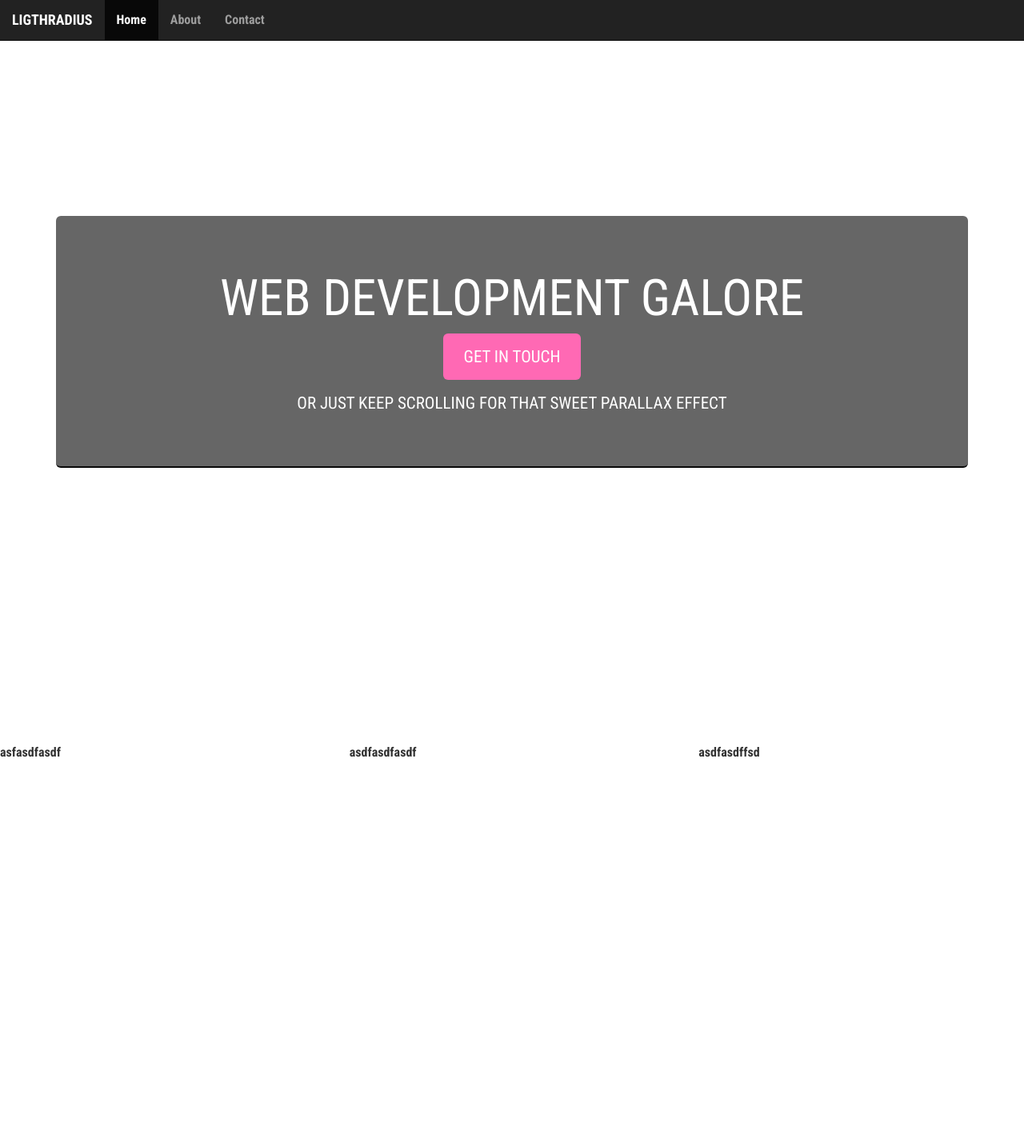
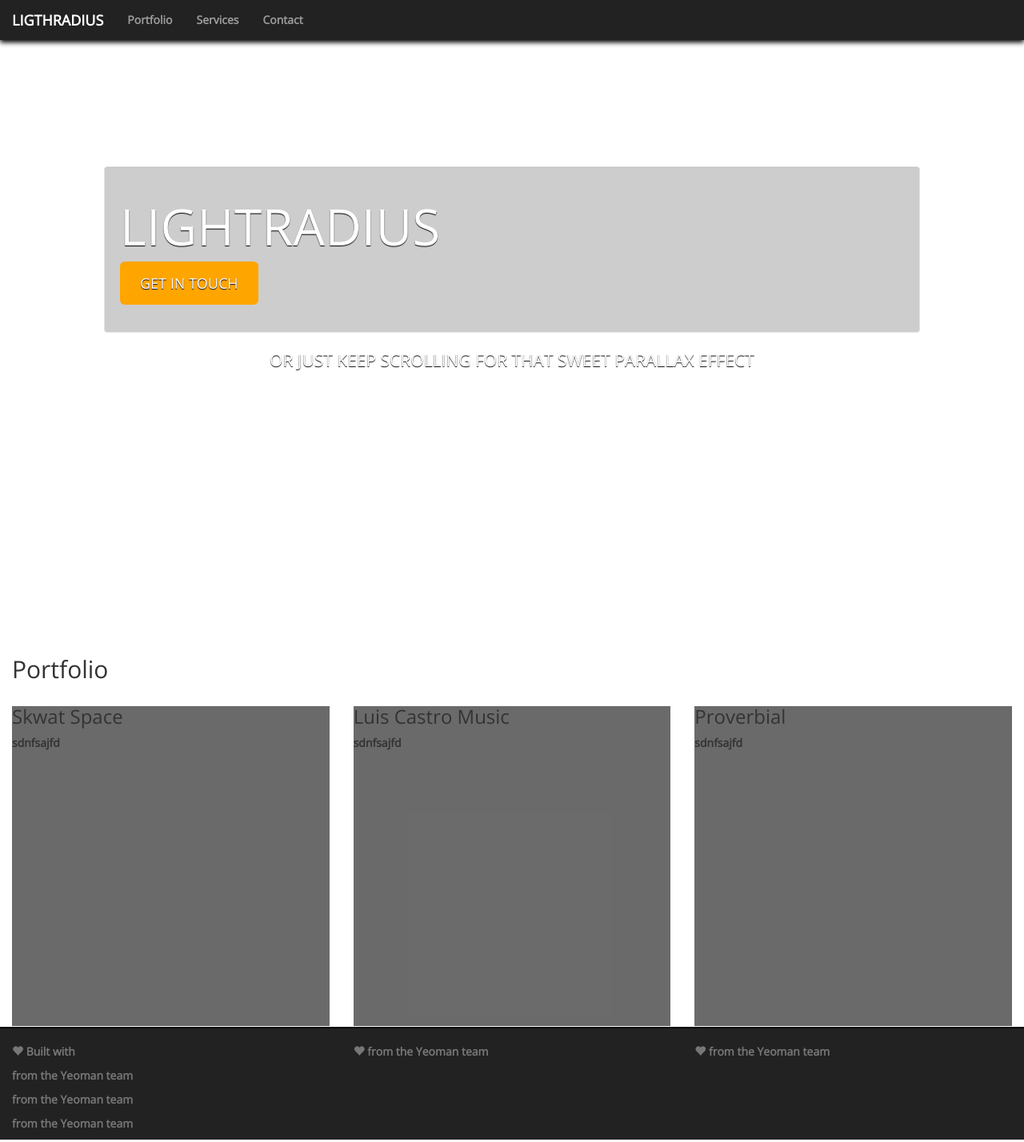
Before and after one commit to lightradius/modoc, a website: page app/index.html at #/about in a window 1280 px wide. Shown: the top 1428 px of the page at 80% size. Drawn offline with nearby package versions, Linux system fonts and the light colour scheme; some packages are replaced by stand-ins of ours; files that its build step writes are made by us from their sources.

Commit message:
Adds placeholder cards for each project

```diff
--- a/app/index.html
+++ b/app/index.html
@@ -2,11 +2,16 @@
 <html class="no-js">
   <head>
     <meta charset="utf-8">
-    <title></title>
+    <title>lightradius | webdevelopment</title>
     <meta name="description" content="">
     <meta name="viewport" content="width=device-width">
     <!-- googlefonts -->
-    <link href='http://fonts.googleapis.com/css?family=Roboto+Condensed:700,400' rel='stylesheet' type='text/css'>
+    <link href='http://fonts.googleapis.com/css?family=Monoton' rel='stylesheet' type='text/css'>
+    <link href='http://fonts.googleapis.com/css?family=Open+Sans:300' rel='stylesheet' type='text/css'>
+    <link href='http://fonts.googleapis.com/css?family=Roboto+Condensed:400' rel='stylesheet' type='text/css'>
+    <link href='http://fonts.googleapis.com/css?family=Roboto+Slab' rel='stylesheet' type='text/css'>
+    <link href='http://fonts.googleapis.com/css?family=Michroma' rel='stylesheet' type='text/css'>
+    <link href='http://fonts.googleapis.com/css?family=Orbitron' rel='stylesheet' type='text/css'>
     <!-- endgooglefonts -->
     <!-- Place favicon.ico and apple-touch-icon.png in the root directory -->
     <!-- build:css(.) styles/vendor.css -->
@@ -16,17 +21,18 @@
     <!-- endbuild -->
     <!-- build:css(.tmp) styles/main.css -->
     <link rel="stylesheet" href="styles/main.css">
+    <link rel="stylesheet" href="styles/typed.css">
+
     <link rel="stylesheet" href="styles/sticky-footer.css">
 
     <!-- endbuild -->
   </head>
-  <body ng-app="modocApp">
+  <body ng-app="modocApp" ng-controller="MainCtrl">
     <!--[if lt IE 7]>
       <p class="browsehappy">You are using an <strong>outdated</strong> browser. Please <a href="http://browsehappy.com/">upgrade your browser</a> to improve your experience.</p>
     <![endif]-->
 
     <!-- Add your site or application content here -->
-    <div class="header">
       <div class="navbar navbar-inverse navbar-fixed-top" role="navigation">
         <div class="container-fluid">
           <div class="navbar-header">
@@ -44,45 +50,92 @@
           <div class="collapse navbar-collapse" id="js-navbar-collapse">
 
             <ul class="nav navbar-nav">
-              <li class="active"><a href="#/">Home</a></li>
-              <li><a ng-href="#/about">About</a></li>
+              <li><a ng-href="#/about">Portfolio</a></li>
+              <li><a ng-href="#/about">Services</a></li>
               <li><a ng-href="#/">Contact</a></li>
             </ul>
           </div>
         </div>
       </div>
-    </div>
 
-    <main class="wrap" class="parallax-container" data-position="top" data-parallax="scroll" data-image-src="./images/bg-lg.png" id="section-1">
-      <div class="container" ng-view=""></div>
-    </main>
+    <main class="wrap parallax-container" data-position="top" data-parallax="scroll" data-image-src="./images/bg-lg.png" id="section-1">
+      <div class="container">
+        <div class="jumbotron splash">
+          <div class="well">
+            <h1>LightRadius</h1>
+            <p id="typed"></p>
+            <p><a class="btn btn-lg btn-pink" ng-href="#/">Get in Touch</a></p>
 
-    <main class="wrap" id="section-2">
-      <div class="row">
-        <div class="col-sm-4">
-          <p>
-            asfasdfasdf
-          </p>
-        </div>
-        <div class="col-sm-4">
-          <p>
-            asdfasdfasdf
-          </p>
-        </div>
-        <div class="col-sm-4">
-          <p>
-            asdfasdffsd
+          </div>
+          <p class="lead text-center">
+            or just keep scrolling for that sweet parallax effect
           </p>
         </div>
       </div>
     </main>
 
-    <div class="footer">
-      <div class="container-fluid">
-        <p><span class="glyphicon glyphicon-heart"></span> from the Yeoman team</p>
+    <div class="container-fluid" id="section-2">
+      <h2>Portfolio</h2>
+      <div class="row">
+        <div class="col-md-4">
+          <div class="card">
+            <h3>
+              Skwat Space
+            </h3>
+            <p>
+              sdnfsajfd
+            </p>
+          </div>
+        </div>
+        <div class="col-md-4">
+          <div class="card">
+            <h3>
+              Luis Castro Music
+            </h3>
+            <p>
+              sdnfsajfd
+            </p>
+          </div>
+        </div>
+        <div class="col-md-4">
+          <div class="card">
+            <h3>
+              Proverbial
+            </h3>
+            <p>
+              sdnfsajfd
+            </p>
+          </div>
+        </div>
+      </div>
+    </div>
+    <div class="row">
+      <div class="col-xs-12 featured">
+
       </div>
     </div>
 
+    <div class="footer">
+      <div class="container-fluid">
+        <div class="row">
+          <div class="col-sm-4">
+            <p>
+              <span class="glyphicon glyphicon-heart"></span> Built with
+            </p>
+            <p></p>
+            <p>from the Yeoman team</p>
+            <p>from the Yeoman team</p>
+            <p>from the Yeoman team</p>
+          </div>
+          <div class="col-sm-4">
+            <p><span class="glyphicon glyphicon-heart"></span> from the Yeoman team</p>
+          </div>
+          <div class="col-sm-4">
+            <p><span class="glyphicon glyphicon-heart"></span> from the Yeoman team</p>
+          </div>
+        </div>
+      </div>
+    </div>
 
     <!-- Google Analytics: change UA-XXXXX-X to be your site's ID -->
      <script>
@@ -101,9 +154,10 @@
     <script src="bower_components/angular/angular.js"></script>
     <script src="bower_components/bootstrap/dist/js/bootstrap.js"></script>
     <script src="bower_components/angular-animate/angular-animate.js"></script>
-    <script src="bower_components/angular-route/angular-route.js"></script>
     <script src="bower_components/angular-sanitize/angular-sanitize.js"></script>
     <script src="bower_components/angular-touch/angular-touch.js"></script>
+    <script src="bower_components/angular-route/angular-route.js"></script>
+    <script src="bower_components/angular-lazy-image/dist/lazy-image.min.js"></script>
     <!-- endbower -->
     <!-- endbuild -->
 
@@ -111,8 +165,11 @@
     <script src="scripts/app.js"></script>
     <script src="scripts/controllers/main.js"></script>
     <script src="scripts/controllers/about.js"></script>
+
+    <!-- plugins -->
     <script src="scripts/plugins/parallax.min.js"></script>
-
+    <script src="scripts/plugins/typed.js"></script>
+    <script src="scripts/main.js"></script>
     <!-- endbuild -->
 </body>
 </html>
--- a/app/scripts/controllers/main.js
+++ b/app/scripts/controllers/main.js
@@ -9,9 +9,5 @@
  */
 angular.module('modocApp')
   .controller('MainCtrl', function ($scope) {
-    $scope.awesomeThings = [
-      'HTML5 Boilerplate',
-      'AngularJS',
-      'Karma'
-    ];
+
   });
--- a/app/styles/main.css
+++ b/app/styles/main.css
@@ -4,61 +4,71 @@ html {
 }
 
 body {
-  margin-bottom: 60px; /* Making space for sticky footer */
   padding: 0;
-  font-family: 'Roboto Condensed';
+  font-family: 'Open Sans';
   font-weight: 700;
-  font-size: 1.6em;
+}
+
+h1 {
+}
+
+.navbar-inverse, .navbar-collapse, .navbar-form {
+  border: none;
+}
+
+.navbar-inverse {
+  box-shadow: 0px 3px 6px #000;
 }
 
 .splash {
   text-transform: uppercase;
+  text-shadow: 0px 1px 1px black;
+}
+
+.navbar-brand {
 }
 
 .jumbotron.splash {
-  margin-top: 240px;
-  font-size: 0.5em;
-  background-color: rgba(0, 0, 0, 0.6);
-  border-bottom: 2px solid rgb(8, 8, 8);
+  margin-top: 160px;
+  background-color: rgba(8, 8, 8, 0);
   color: white;
 }
 
-.jumbotron h1 {
+.card {
+  height: 400px;
+  background: rgba(8, 8, 8, 0.6);
+}
 
+.jumbotron.splash .well {
+  background-color: rgba(8, 8, 8, 0.2);
 }
 
 .btn-pink {
   color: white;
-  background-color: hotpink;
+  background-color: orange;
 }
 
 #section-1 {
-  height: 900px;
+  height: 800px;
 }
 
 #section-2 {
-  height: 1200px;
+  background-color: white;
+}
+
+#typed {
+  display: inline;
+}
+
+#typed,.typed-cursor {
+  font-size: 2em;
 }
 
 
 /* Everything but the jumbotron gets side spacing for mobile first views */
-.header,
-.marketing,
 .footer {
   padding-left: 15px;
   padding-right: 15px;
-}
-
-/* Custom page header */
-.header {
-  margin-bottom: 10px;
-}
-/* Make the masthead heading the same height as the navigation */
-.header h3 {
-  margin-top: 0;
-  margin-bottom: 0;
-  line-height: 40px;
-  padding-bottom: 19px;
 }
 
 /* Custom page footer */
@@ -73,20 +83,8 @@ body {
 }
 
 /* Main marketing message and sign up button */
-.jumbotron {
-  text-align: center;
-}
 .jumbotron .btn {
-  font-size: 21px;
   padding: 14px 24px;
-}
-
-/* Supporting marketing content */
-.marketing {
-  margin: 40px 0;
-}
-.marketing p + h4 {
-  margin-top: 28px;
 }
 
 /* Responsive: Portrait tablets and up */
@@ -94,15 +92,9 @@ body {
 
 
   /* Remove the padding we set earlier */
-  .header,
-  .marketing,
   .footer {
     padding-left: 0;
     padding-right: 0;
-  }
-  /* Space out the masthead */
-  .header {
-    margin-bottom: 30px;
   }
 }
 
--- a/app/styles/sticky-footer.css
+++ b/app/styles/sticky-footer.css
@@ -2,9 +2,6 @@
 -------------------------------------------------- */
 
 .footer {
-  position: absolute;
-  bottom: 0;
   width: 100%;
-  height: 60px;   /* Set the fixed height of the footer here */
   background-color: rgb(34, 34, 34);
 }
--- a/app/views/main.html
+++ /dev/null
@@ -1,7 +0,0 @@
-<div class="jumbotron splash">
-  <h1>Web Development Galore</h1>
-  <p><a class="btn btn-lg btn-pink" ng-href="#/">Get in Touch</a></p>
-  <p class="lead">
-    or just keep scrolling for that sweet parallax effect
-  </p>
-</div>
--- a/bower.json
+++ b/bower.json
@@ -5,9 +5,10 @@
     "angular": "^1.3.0",
     "bootstrap": "^3.2.0",
     "angular-animate": "^1.3.0",
-    "angular-route": "^1.3.0",
     "angular-sanitize": "^1.3.0",
-    "angular-touch": "^1.3.0"
+    "angular-touch": "^1.3.0",
+    "angular-route": "~1.4.0",
+    "angular-lazy-image": "~0.0.10"
   },
   "devDependencies": {
     "angular-mocks": "^1.3.0"
```
Also changed, not shown: app/views/about.html (deleted, +0 -1 lines), package.json (line endings or trailing spaces).
